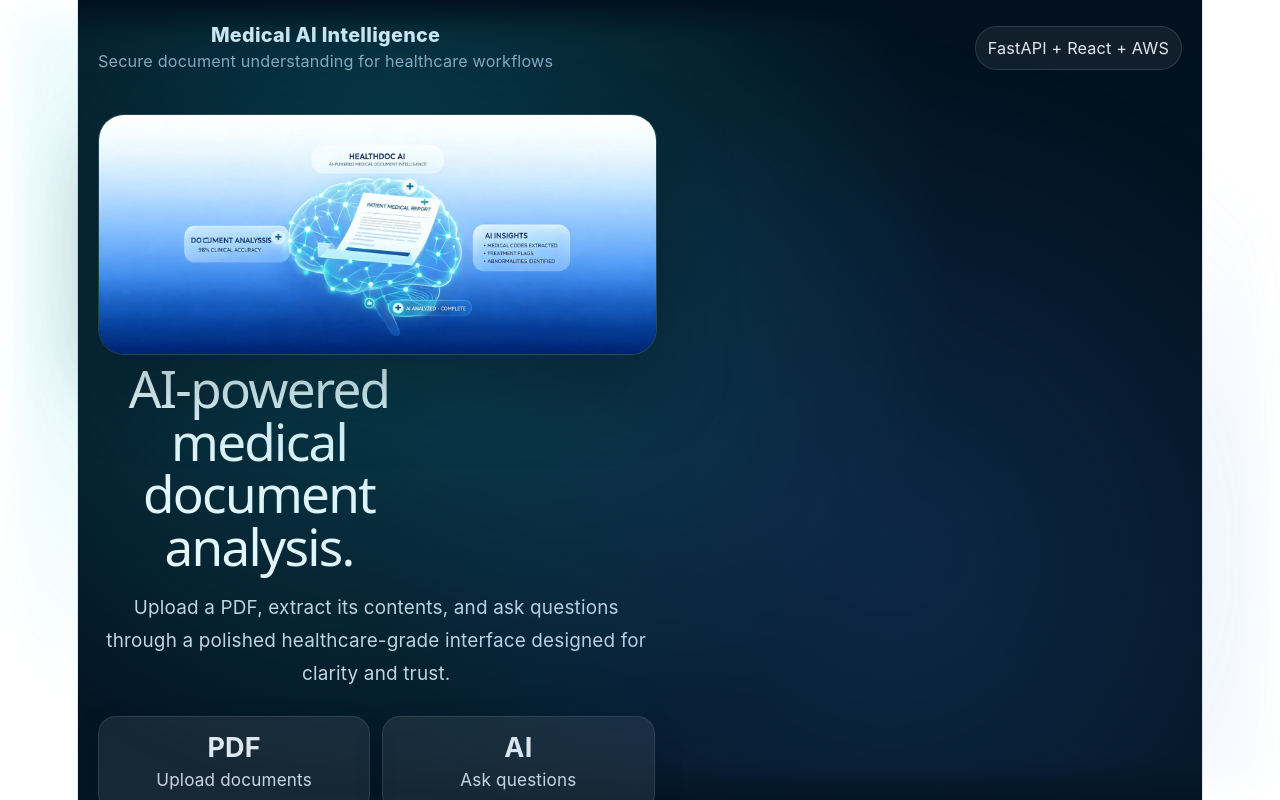
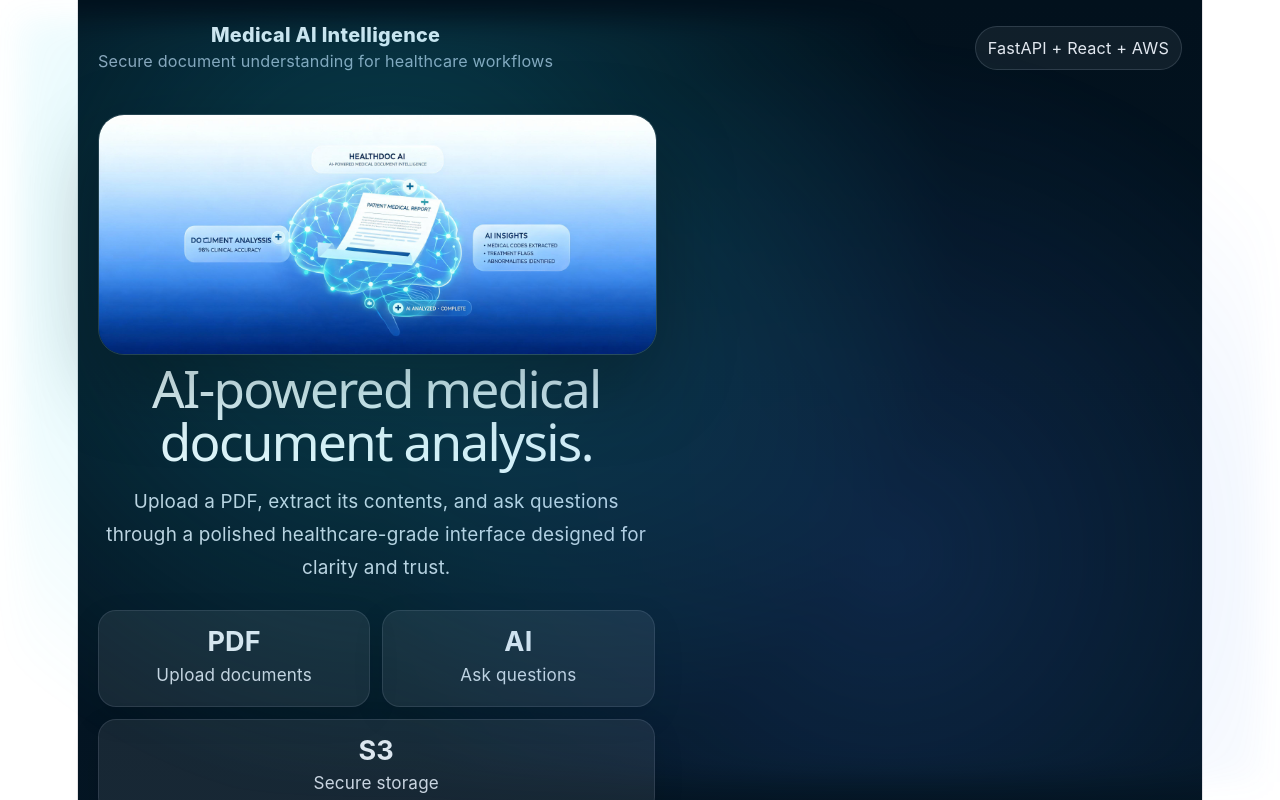
Before and after one commit to ravimurumalla-creator/MRUI, a React (Vite) app: page / in a window 1280 px wide. Shown: the top 800 px of the page. Built offline with nearby package versions, Linux system fonts and the light colour scheme.

Commit message:
UI UPDATE

```diff
--- a/src/App.jsx
+++ b/src/App.jsx
@@ -206,7 +206,7 @@ function App() {
               lineHeight: 1.03,
               margin: 0,
               color: "#f8fafc",
-              maxWidth: "11ch",
+              maxWidth: "40ch",
             }}
           >
             AI-powered medical document analysis.
@@ -217,7 +217,7 @@ function App() {
               fontSize: "1.05rem",
               lineHeight: 1.75,
               color: "#cbd5e1",
-              maxWidth: "650px",
+              maxWidth: "1250px",
             }}
           >
             Upload a PDF, extract its contents, and ask questions through a polished healthcare-grade
```
